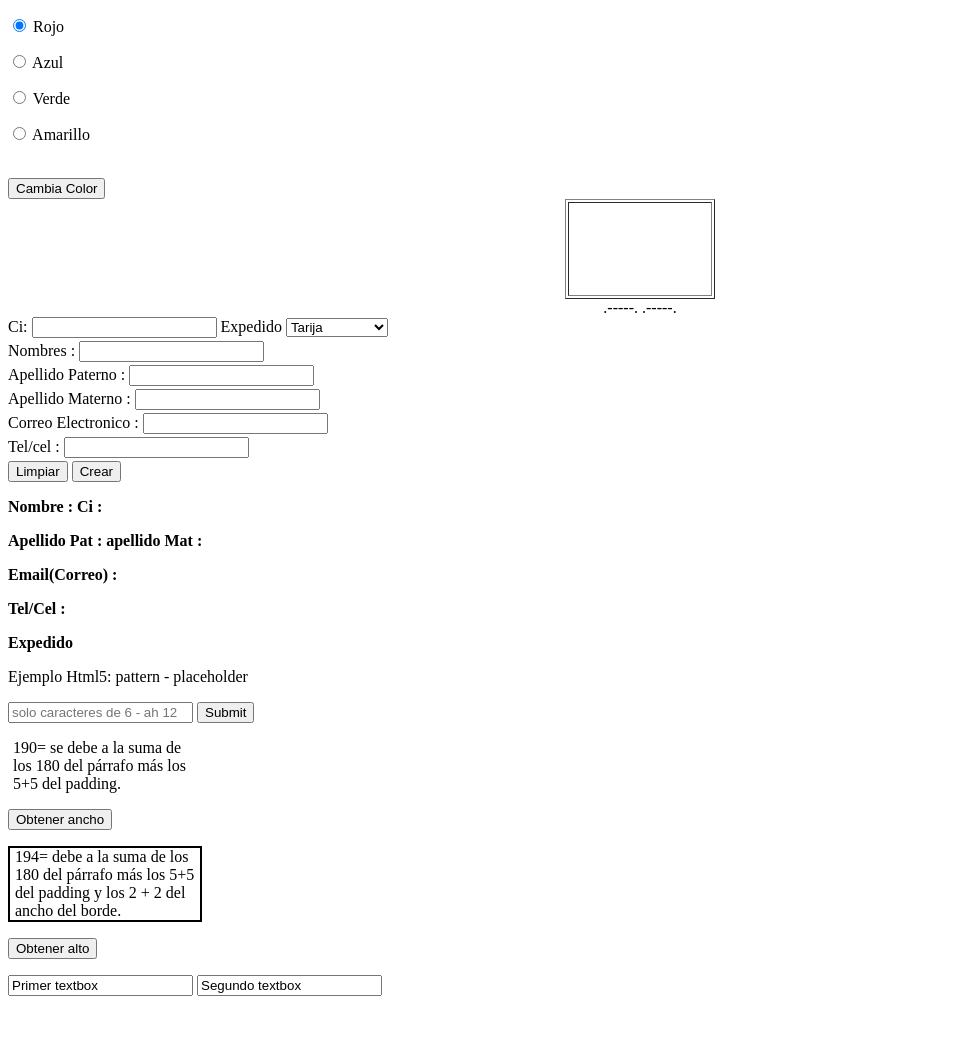
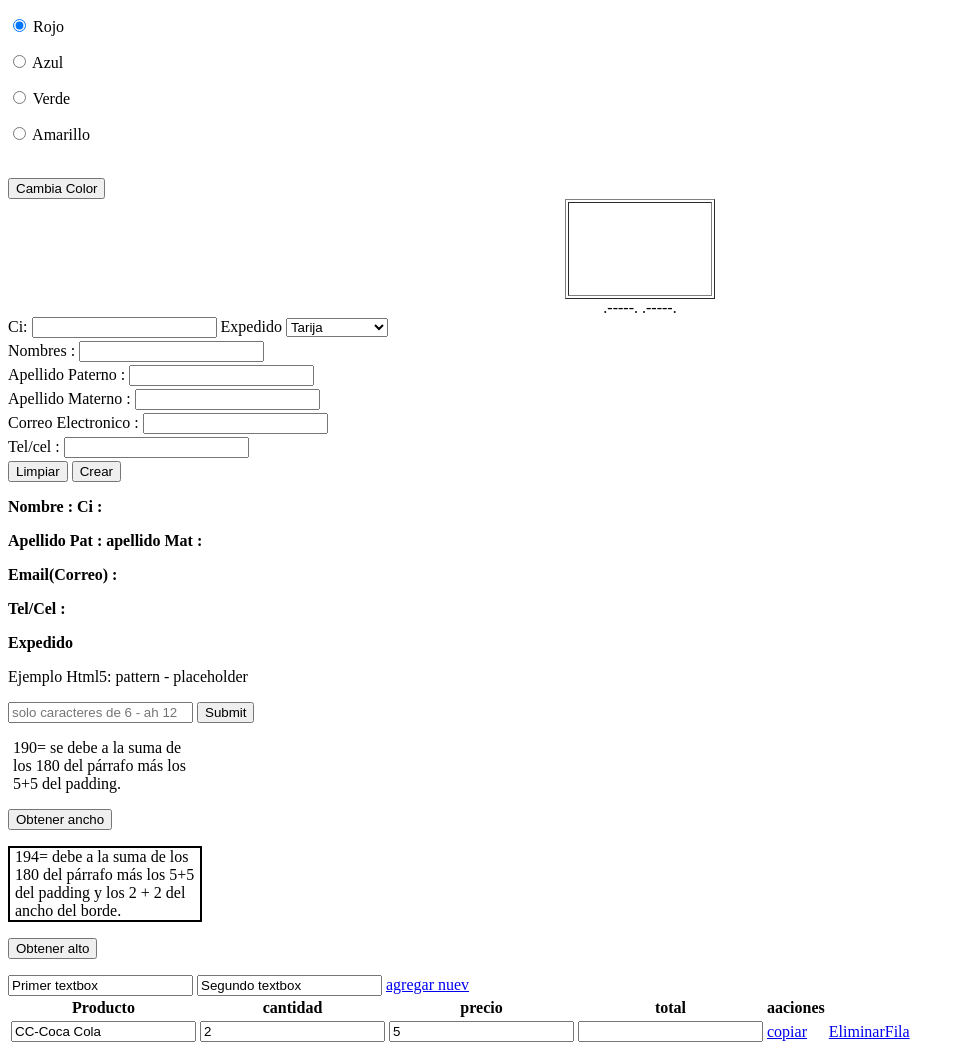
Before and after one commit to aarioss/TeamSecretNew, a plain HTML site: page radioColorv3.html in a window 1280 px wide. Shown: the whole page, without its empty margins (0-965 px from the left). Before the commit the page ends 1004 px from the top, so only its background shows below. Drawn offline with Linux system fonts and the light colour scheme.

Commit message:
añadiendo tabla(agrega-copia-elimina)
solo trabaja <a></a>

```diff
--- a/radioColorv3.html
+++ b/radioColorv3.html
@@ -179,6 +179,32 @@
 		<input type="text" id="texto2" value="Segundo textbox">
 
  	<!--Finalizado 4 Crasmic-->
+ 	<!--Tabla que Agrega-Copia-Elimina-->
+ 	<a href="#" onClick="cagregarFila(this)">agregar nuev</a>
+    <table width="60"  border="0" class="tablaPro" id="t_productos">
+            <thead>
+                <tr>
+                <th>Producto</th>
+                <th>cantidad</th>
+                <th>precio</th>
+                <th>total</th>
+                <th>aaciones</th>
+                </tr>
+            </thead>
+            <tbody>
+                <tr>
+                    <td><input class="c_nombre" type="text" value="CC-Coca Cola"/> </td>
+                    <td><input class="c_cantidad" type="number" value="2" onKeyUp="ccalcularTotal(this);" onChange="ccalcularTotal(this)" /> </td>
+                    <td><input class="c_precio" type="number" value="5" onKeyUp="ccalcularTotal(this);"/> </td>
+                    <!--<td><input id="p" class="c_precio" type="number" value="5" onKeyUp="ccalcularTotal(c.value,p.value);"/> </td>-->
+                    <td><input class="c_total" type="number" value="ccalcularTotal(this)"/> </td>
+                    <td>
+                    	<a href="#" onClick="ccopiarFila(this)">copiar</a>
+                    </td>
+                    <td><a href="#" onClick="celiminaFila(this)">EliminarFila</a></td>
+                </tr>
+    		</tbody>
+	</table>
 
 	<!--<script src="js/jquery.min.js"></script>
 	<script src="bootstrap/js/bootstrap.min.js"></script>
```
